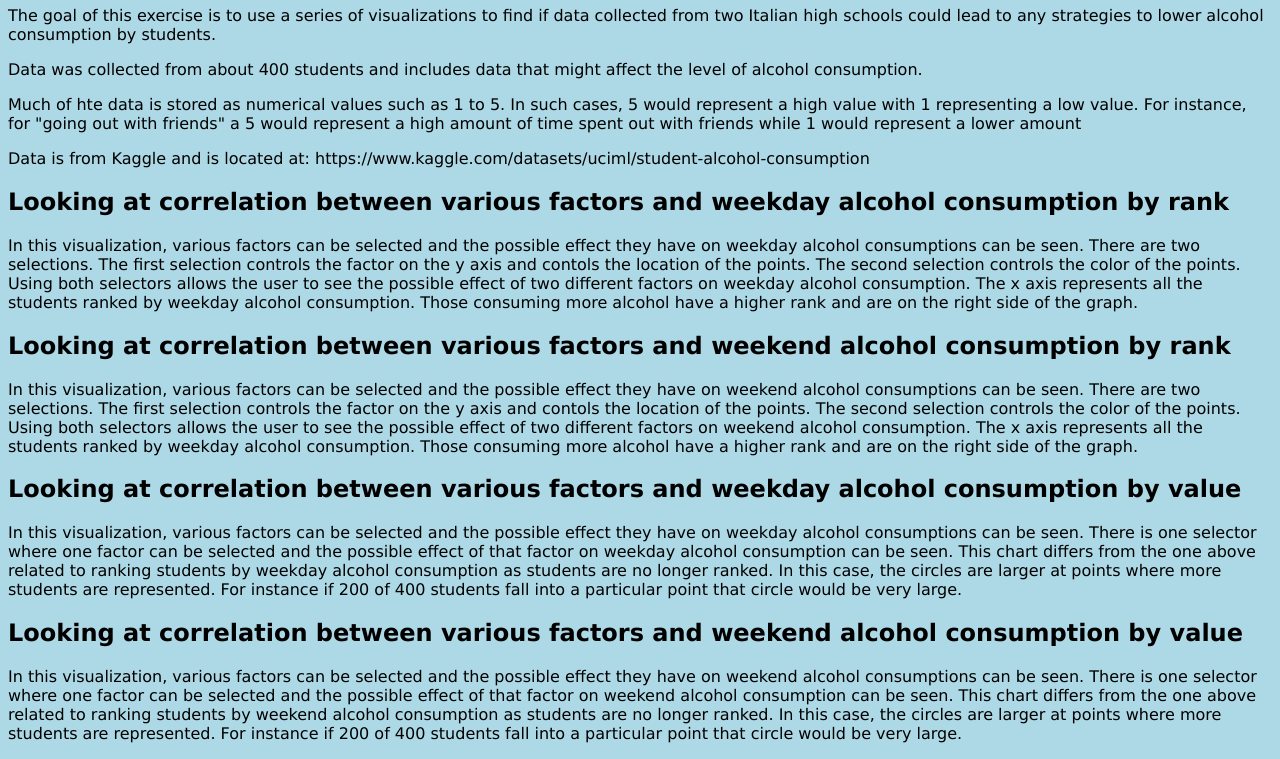
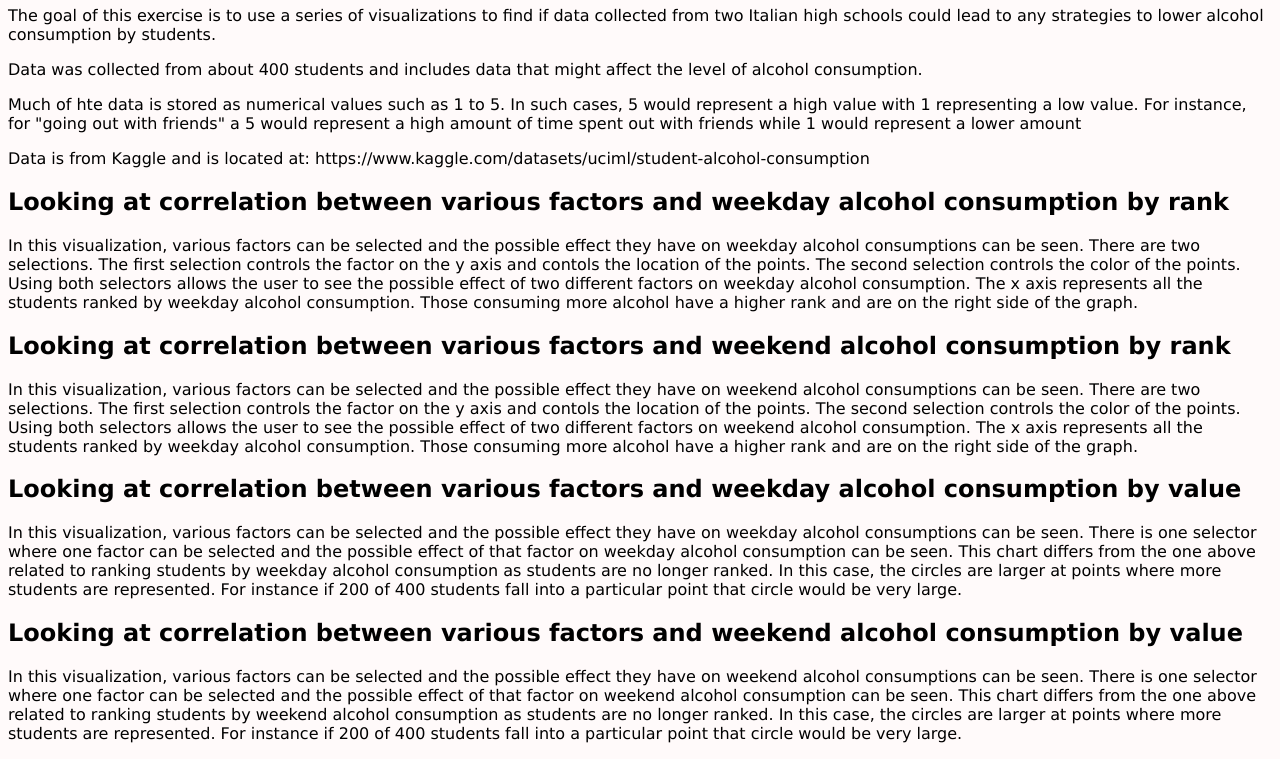
Before and after one commit to arbell720/arbell720.github.io, a plain HTML site: page index.html in a window 1280 px wide. Shown: the part 75-834 px from the top of the page. Drawn offline with Linux system fonts and the light colour scheme; a script that the page names is missing.

Commit message:
Changed background color to snow

```diff
--- a/index.html
+++ b/index.html
@@ -10,7 +10,7 @@
   <script type="text/javascript" src="https://cdn.jsdelivr.net/npm//vega-lite@4.17.0"></script>
   <script type="text/javascript" src="https://cdn.jsdelivr.net/npm//vega-embed@6"></script>
 </head>
-<body style="font-family:verdana;background-color:lightblue;">
+<body style="font-family:verdana;background-color:snow;">
 
 <h1>Project to lower alcohol consumption at two high schools</h1>
 
```
